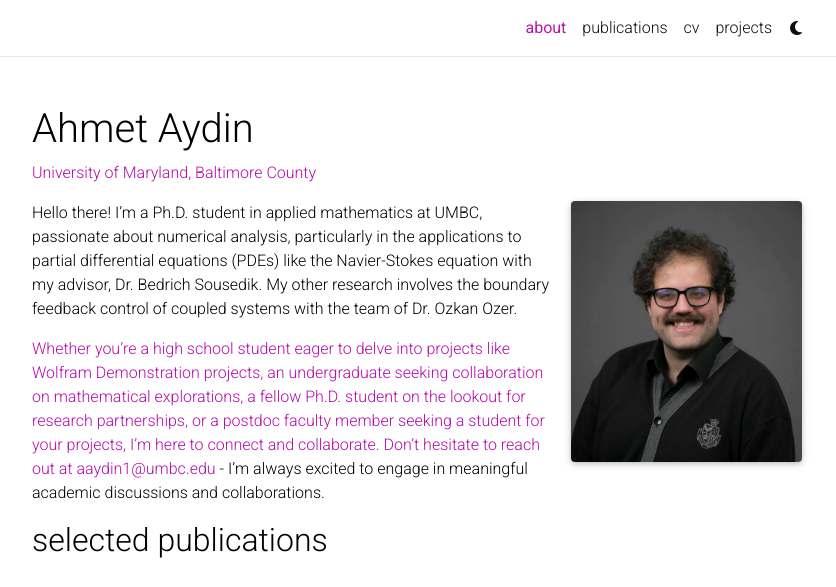
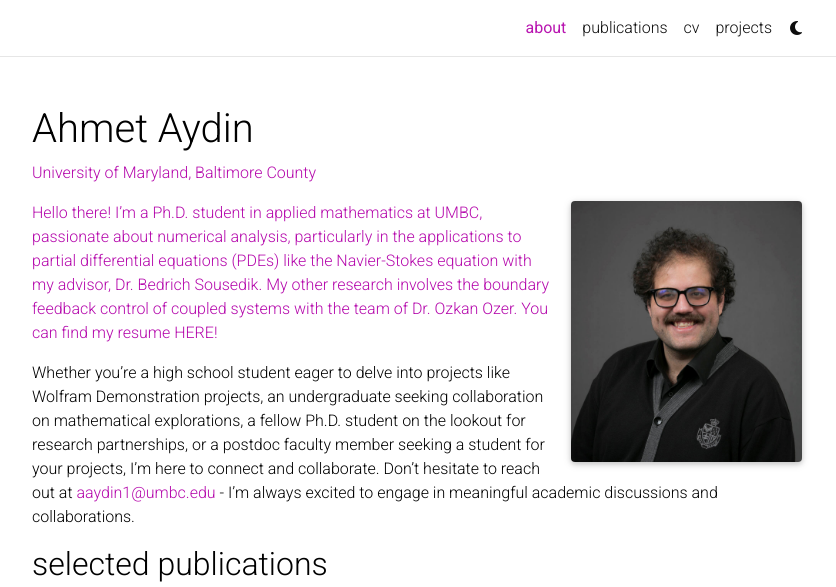
Before and after one commit to AhmetKaanA/AhmetKaanA.github.io, a Jekyll site: the page built from _pages/about.md, in a window 1280 px wide, cut to the strip 0-587 px from the top of the page. Shown: the whole strip, without its empty margins (223-1059 px from the left). Built offline with Jekyll 4.4.1, drawn with Linux system fonts in a browser that asks for light colours; full-size pictures stand in for the smaller copies a plugin makes; comment, search, counter and statistics services are not loaded; a style sheet for code colours, icons or effects is not loaded.

Commit message:
resume link test

```diff
--- a/_pages/about.md
+++ b/_pages/about.md
@@ -17,5 +17,6 @@
 ---
 
 Hello there! I'm a Ph.D. student in applied mathematics at UMBC, passionate about numerical analysis, particularly in the applications to partial differential equations (PDEs) like the Navier-Stokes equation with my advisor, Dr. Bedrich Sousedik. My other research involves the boundary feedback control of coupled systems with the team of Dr. Ozkan Ozer.
+[You can find my resume HERE!](assets/pdf/Aydin_Resume.pdf)
 
 Whether you're a high school student eager to delve into projects like Wolfram Demonstration projects, an undergraduate seeking collaboration on mathematical explorations, a fellow Ph.D. student on the lookout for research partnerships, or a postdoc faculty member seeking a student for your projects, I'm here to connect and collaborate. Don't hesitate to reach out at <a href='mailto:aaydin1@umbc.edu'>aaydin1@umbc.edu</a> - I'm always excited to engage in meaningful academic discussions and collaborations.
```
Also changed, not shown: 1 other file.
